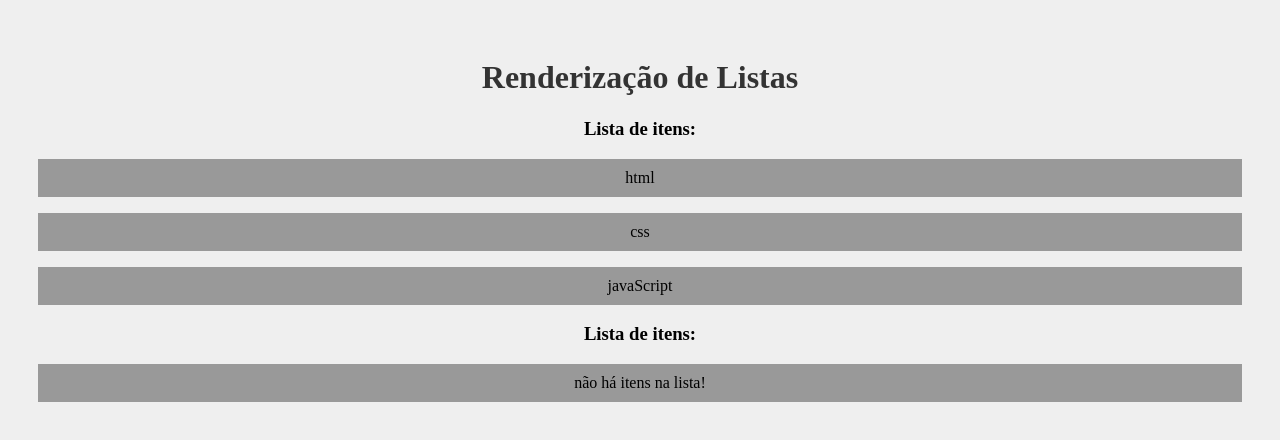
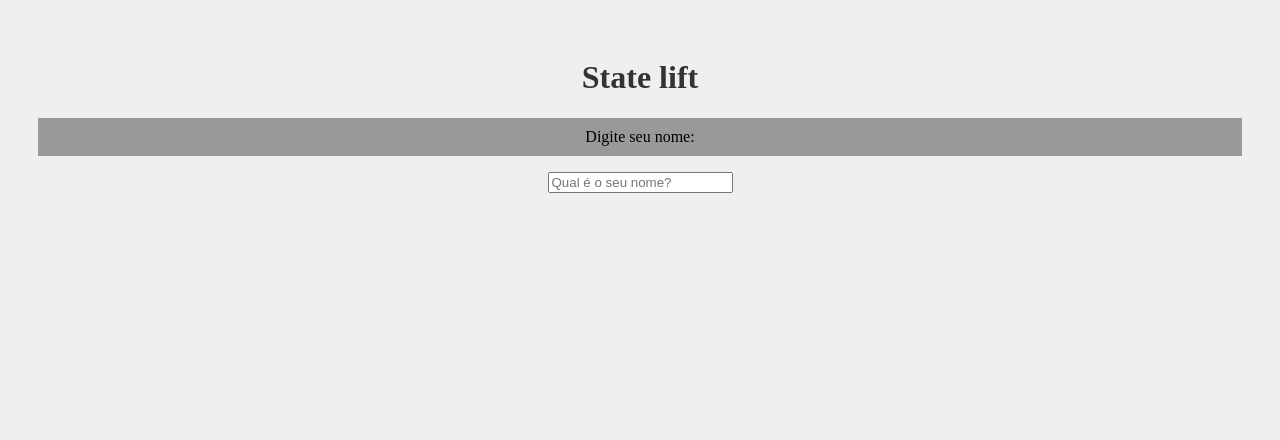
Before and after one commit to RafaelBrandaoS/react, a React (Create React App) app in the folder meu-projeto/: page / in a window 1280 px wide. Shown: the top 440 px of the page. Built offline with nearby package versions, Linux system fonts and the light colour scheme.

Commit message:
state list

```diff
--- a/meu-projeto/src/App.js
+++ b/meu-projeto/src/App.js
@@ -1,16 +1,17 @@
+import {useState} from 'react'
 import './App.css'
-import OutraLista from './components/OutraLista'
+import Saudacao from './components/Saudacao'
+import SeuNome from './components/SeuNome'
 
 function App() {
 
-  const meusItens = ['html', 'css', 'javaScript']
-  const maisItens = []
+  const [nome, setNome] = useState()
 
   return (
     <div className="App">
-      <h1>Renderização de Listas</h1>
-      <OutraLista itens={meusItens} />
-      <OutraLista itens={maisItens}/>
+      <h1>State lift</h1>
+      <SeuNome setNome={setNome} />
+      <Saudacao nome={nome} />
     </div>
   )
 }
--- /dev/null
+++ b/meu-projeto/src/components/Saudacao.js
@@ -0,0 +1,11 @@
+function Saudacao({ nome }) {
+
+    function gerarSaudacao(algumNome) {
+        return `Olá, ${algumNome}, tudo bem?`
+    }
+
+    return <>{nome && <p>{gerarSaudacao(nome)}</p>}</>
+
+}
+
+export default Saudacao
--- /dev/null
+++ b/meu-projeto/src/components/SeuNome.js
@@ -0,0 +1,12 @@
+function SeuNome({ setNome }) {
+
+    return (
+        <div>
+            <p>Digite seu nome:</p>
+            <input type="text" placeholder="Qual é o seu nome?" onChange={(e) => setNome(e.target.value)} />
+        </div>
+    )
+
+}
+
+export default SeuNome
```
